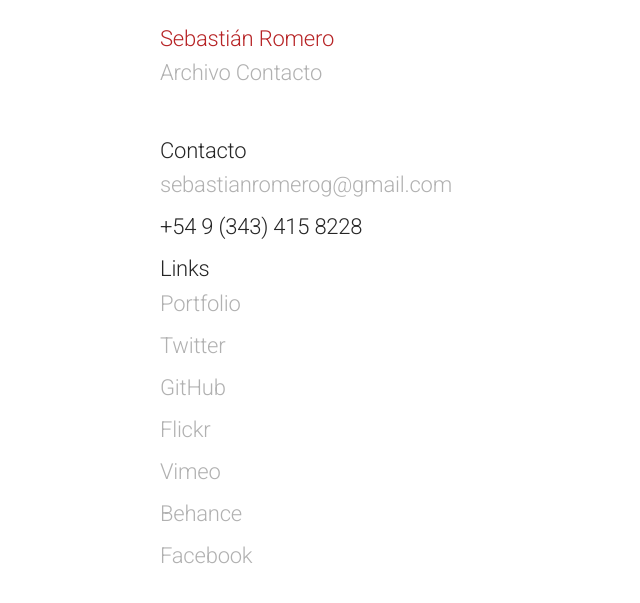
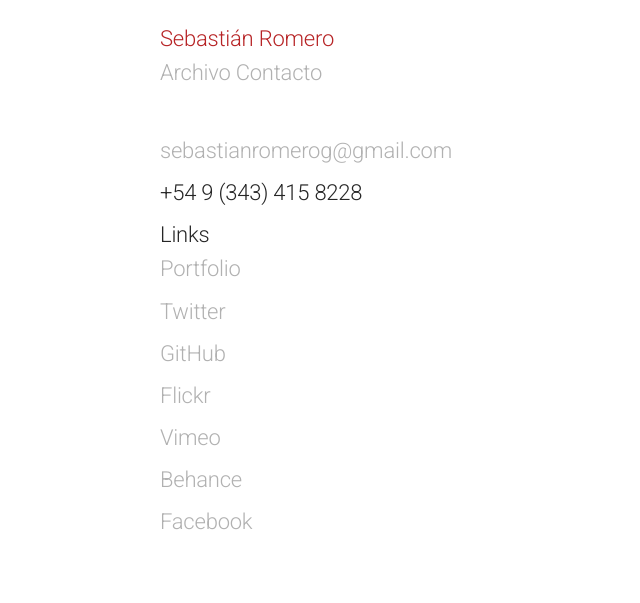
Before and after one commit to sebastianromero/sebastianromero.github.io, a Jekyll site: the page built from contacto.md, in a window 1280 px wide. Shown: the top 603 px of the page, without its empty margins (0-640 px from the left). Built offline with Jekyll 4.4.1, drawn with Linux system fonts in a browser that asks for light colours.

Commit message:
Update page.html

```diff
--- a/_layouts/page.html
+++ b/_layouts/page.html
@@ -2,13 +2,7 @@
 layout: default
 ---
 <div class="pagina">
-
-  <header class="pagina__header">
-    <h1 class="post-title">{{ page.title }}</h1>
-  </header>
-
   <article class="contenido">
     {{ content }}
   </article>
-
 </div>
```
